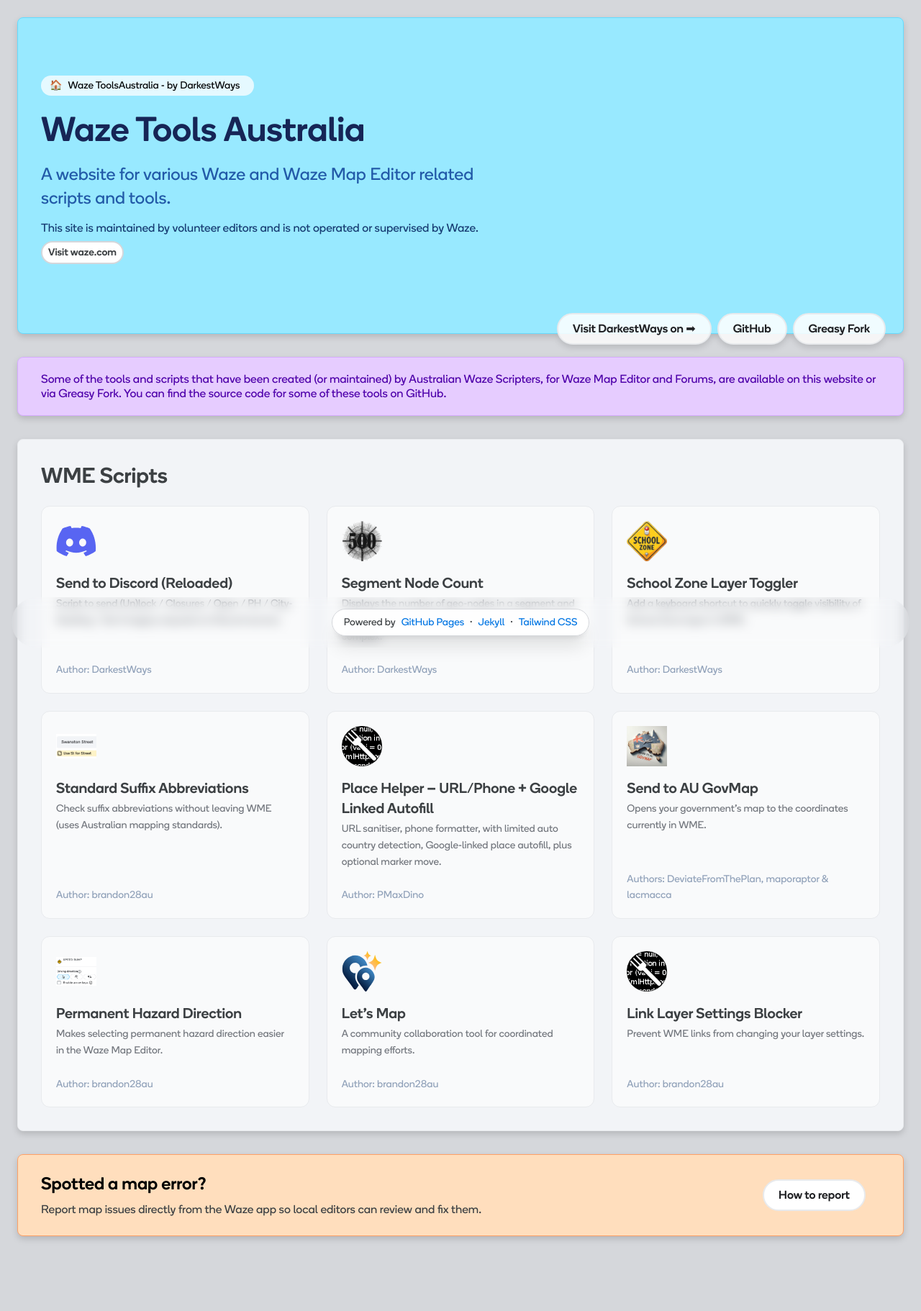
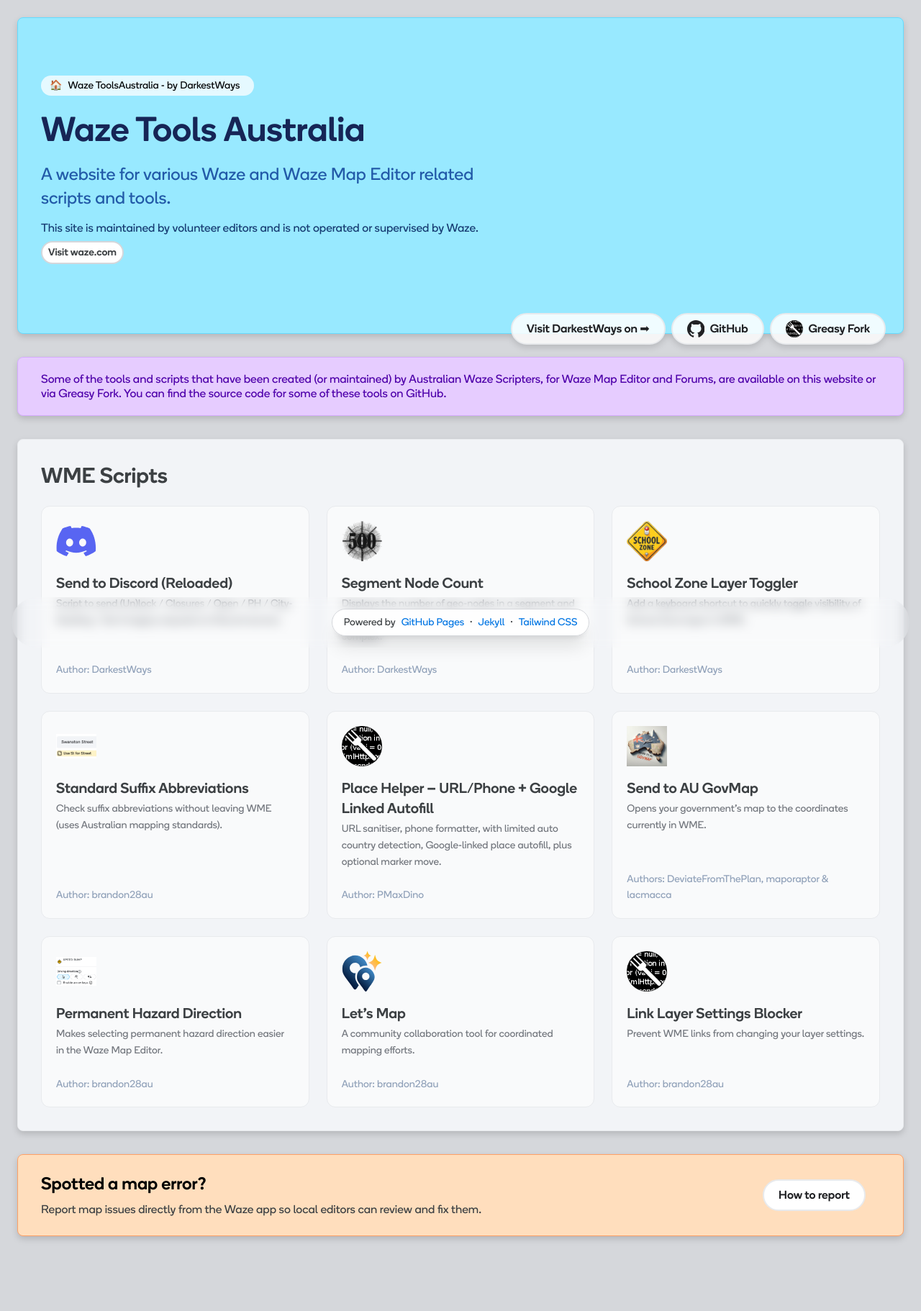
Before and after one commit to darkestways/wazetoolsau.com, a Jekyll site: the page built from src/index.md, in a window 1280 px wide. Shown: the whole page at 72% size. Built offline with Jekyll 4.4.1, drawn with Linux system fonts in a browser that asks for light colours.

Commit message:
Add github and greasyfork svg icons to cta pills
Signed-off-by: Darkest Ways <254888377+darkestways@users.noreply.github.com>

```diff
--- a/src/_layouts/default.html
+++ b/src/_layouts/default.html
@@ -29,10 +29,38 @@
 
             <div class="absolute -bottom-4 right-0 sm:right-6 w-full sm:w-auto text-sm sm:text-base flex flex-row justify-center gap-2 sm:flex-row sm:items-center sm:justify-end">
               <button class="cta-pill hidden sm:inline-flex sm:w-auto bg-white/85 hover:bg-neutral-50 hover:border-gray-200">Visit DarkestWays on ➡</button>
-              <a href="https://github.com/darkestways" referrerpolicy="no-referrer" rel="noopener noreferrer" target="_blank" class="cta-pill bg-white/85 sm:w-auto sm:shrink-0 hover:bg-slate-800 hover:border-slate-600 hover:text-white">
-                GitHub
+              <a class="cta-pill bg-white/85 sm:w-auto sm:shrink-0 hover:bg-slate-800 hover:border-slate-600 hover:text-white" href="https://github.com/darkestways" referrerpolicy="no-referrer" rel="noopener noreferrer" target="_blank">
+                <svg class="fill-current w-6 h-6 mr-2" viewBox="0 0 96 96" xmlns="http://www.w3.org/2000/svg">
+                  <g clip-path="url(#clip0_730_27126)">
+                    <path d="M41.4395 69.3848C28.8066 67.8535 19.9062 58.7617 19.9062 46.9902C19.9062 42.2051 21.6289 37.0371 24.5 33.5918C23.2559 30.4336 23.4473 23.7344 24.8828 20.959C28.7109 20.4805 33.8789 22.4902 36.9414 25.2656C40.5781 24.1172 44.4062 23.543 49.0957 23.543C53.7852 23.543 57.6133 24.1172 61.0586 25.1699C64.0254 22.4902 69.2891 20.4805 73.1172 20.959C74.457 23.543 74.6484 30.2422 73.4043 33.4961C76.4668 37.1328 78.0937 42.0137 78.0937 46.9902C78.0937 58.7617 69.1934 67.6621 56.3691 69.2891C59.623 71.3945 61.8242 75.9883 61.8242 81.252L61.8242 91.2051C61.8242 94.0762 64.2168 95.7031 67.0879 94.5547C84.4102 87.9512 98 70.6289 98 49.1914C98 22.1074 75.9883 6.69539e-07 48.9043 4.309e-07C21.8203 1.92261e-07 -1.9479e-07 22.1074 -4.3343e-07 49.1914C-6.20631e-07 70.4375 13.4941 88.0469 31.6777 94.6504C34.2617 95.6074 36.75 93.8848 36.75 91.3008L36.75 83.6445C35.4102 84.2188 33.6875 84.6016 32.1562 84.6016C25.8398 84.6016 22.1074 81.1563 19.4277 74.7441C18.375 72.1602 17.2266 70.6289 15.0254 70.3418C13.877 70.2461 13.4941 69.7676 13.4941 69.1934C13.4941 68.0449 15.4082 67.1836 17.3223 67.1836C20.0977 67.1836 22.4902 68.9063 24.9785 72.4473C26.8926 75.2227 28.9023 76.4668 31.2949 76.4668C33.6875 76.4668 35.2187 75.6055 37.4199 73.4043C39.0469 71.7773 40.291 70.3418 41.4395 69.3848Z"/>
+                  </g>
+                  <defs>
+                    <clipPath id="clip0_730_27126">
+                      <rect class="w-32 h-32"/>
+                    </clipPath>
+                  </defs>
+                </svg>
+                <span>GitHub</span>
               </a>
-              <a href="https://greasyfork.org/en/users/1558508-darkest-ways-waze" referrerpolicy="no-referrer" rel="noopener noreferrer" target="_blank" class="cta-pill bg-white/85 sm:w-auto sm:shrink-0 hover:bg-red-700 hover:border-red-600 hover:text-white">Greasy Fork</a>
+              <a class="cta-pill bg-white/85 sm:w-auto sm:shrink-0 hover:bg-red-700 hover:border-red-600 hover:text-white" href="https://greasyfork.org/en/users/1558508-darkest-ways-waze" referrerpolicy="no-referrer" rel="noopener noreferrer" target="_blank">
+                <svg class="fill-current w-6 h-6 mr-2" viewBox="0 0 96 96" xmlns="http://www.w3.org/2000/svg">
+                  <!-- Src: https://github.com/denilsonsa/denilsonsa.github.io/blob/master/icons/GreasyFork.svg -->
+                  <circle fill="black" r="48" cy="48" cx="48"/>
+                  <clipPath id="GreasyForkCircleClip" clipPathUnits="userSpaceOnUse">
+                    <circle fill="black" r="47" cy="48" cx="48"/>
+                  </clipPath>
+                  <text fill="white" clip-path="url(#GreasyForkCircleClip)" text-anchor="middle" font-size="18" font-family="'DejaVu Sans', Verdana, Arial, 'Liberation Sans', sans-serif" letter-spacing="-0.75" pointer-events="none" style="-moz-user-select: none; -ms-user-select: none; -webkit-user-select: none; user-select: none;">
+                    <tspan x="51" y="13" textLength="57">= null;</tspan>
+                    <tspan x="56" y="35" textLength="98">function init</tspan>
+                    <tspan x="49" y="57" textLength="113">for (var i = 0;</tspan>
+                    <tspan x="50" y="79" textLength="105">XmlHttpReq</tspan>
+                    <tspan x="48" y="101" textLength="80">appendCh</tspan>
+                  </text>
+                  <path fill="black" stroke="black" stroke-width="4" d="M 44,29 a6.36396,6.36396 0,0,1 0,9 l36,36 a3.25,3.25 0,0,1 -6.5,6.5 l-36,-36 a6.36396,6.36396 0,0,1 -9,0 l-19,-19 a1.76777,1.76777 0,0,1 0,-2.5 l13.0,-13 a1.76777,1.76777 0,0,1 2.5,0 z"/>
+                  <path fill="white" d="M 44,29 a6.36396,6.36396 0,0,1 0,9 l36,36 a3.25,3.25 0,0,1 -6.5,6.5 l-36,-36 a6.36396,6.36396 0,0,1 -9,0 l-19,-19 a1.76777,1.76777 0,0,1 2.5,-2.5 l14,14 4,-4 -14,-14 a1.76777,1.76777 0,0,1 2.5,-2.5 l14,14 4,-4 -14,-14 a1.76777,1.76777 0,0,1 2.5,-2.5 z"/>
+                </svg>
+                <span>Greasy Fork</span>
+              </a>
             </div>
           </div>
         </div>
--- a/src/assets/css/site.css
+++ b/src/assets/css/site.css
@@ -14,7 +14,6 @@
     --color-emerald-100: oklch(95% 0.052 163.051);
     --color-emerald-200: oklch(90.5% 0.093 164.15);
     --color-emerald-900: oklch(37.8% 0.077 168.94);
-    --color-blue-50: oklch(97% 0.014 254.604);
     --color-blue-950: oklch(28.2% 0.091 267.935);
     --color-slate-400: oklch(70.4% 0.04 256.788);
     --color-slate-600: oklch(44.6% 0.043 257.281);
@@ -22,6 +21,7 @@
     --color-gray-50: oklch(98.5% 0.002 247.839);
     --color-gray-200: oklch(92.8% 0.006 264.531);
     --color-neutral-50: oklch(98.5% 0 none);
+    --color-black: #000;
     --color-white: #fff;
     --spacing: 0.25rem;
     --container-2xl: 42rem;
@@ -63,7 +63,6 @@
     --color-w-blue-100: #98e9ff;
     --color-w-blue-200: #65dbff;
     --color-w-blue: #33ccff;
-    --color-w-blue-500: #0099ff;
     --color-w-blue-600: #0075e3;
     --color-w-blue-800: #225aa8;
     --color-w-blue-900: #163b72;
@@ -76,8 +75,6 @@
     --color-w-purple-900: #4e00aa;
     --color-w-orange-100: #ffdebd;
     --color-w-orange-400: #fea066;
-    --color-w-red-700: #cb0000;
-    --color-w-grey-50: #f8f9fa;
     --color-w-grey-widget: #f2f4f7;
     --color-w-grey-200: #e8eaed;
     --color-w-grey-300: #d5d7db;
@@ -296,6 +293,9 @@
   .mt-auto {
     margin-top: auto;
   }
+  .mr-2 {
+    margin-right: calc(var(--spacing) * 2);
+  }
   .mr-4 {
     margin-right: calc(var(--spacing) * 4);
   }
@@ -335,14 +335,26 @@
   .inline-flex {
     display: inline-flex;
   }
+  .h-6 {
+    height: calc(var(--spacing) * 6);
+  }
   .h-10 {
     height: calc(var(--spacing) * 10);
+  }
+  .h-32 {
+    height: calc(var(--spacing) * 32);
   }
   .max-h-fit {
     max-height: fit-content;
   }
+  .w-6 {
+    width: calc(var(--spacing) * 6);
+  }
   .w-10 {
     width: calc(var(--spacing) * 10);
+  }
+  .w-32 {
+    width: calc(var(--spacing) * 32);
   }
   .w-\[50\%\] {
     width: 50%;
@@ -500,6 +512,9 @@
     @supports (color: color-mix(in lab, red, red)) {
       background-color: color-mix(in oklab, var(--color-white) 95%, transparent);
     }
+  }
+  .fill-current {
+    fill: currentcolor;
   }
   .object-contain {
     object-fit: contain;
@@ -673,9 +688,6 @@
     .hover\:border-w-blue:hover {
       border-color: var(--color-w-blue);
     }
-    .hover\:border-w-blue-200:hover {
-      border-color: var(--color-w-blue-200);
-    }
     .hover\:border-w-green-500:hover {
       border-color: var(--color-w-green-500);
     }
@@ -694,14 +706,8 @@
     .hover\:bg-w-blue-50:hover {
       background-color: var(--color-w-blue-50);
     }
-    .hover\:bg-w-blue-100:hover {
-      background-color: var(--color-w-blue-100);
-    }
     .hover\:bg-w-green-50:hover {
       background-color: var(--color-w-green-50);
-    }
-    .hover\:bg-w-grey-200:hover {
-      background-color: var(--color-w-grey-200);
     }
     .hover\:text-w-blue-600:hover {
       color: var(--color-w-blue-600);
```
